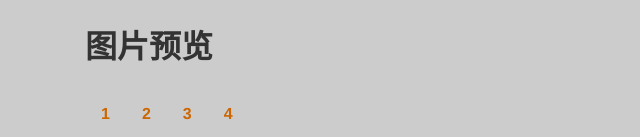
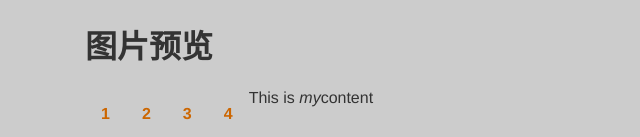
Before and after one commit to Myh4ck1ife/hit_and_run, a plain HTML site: page js_demo.html in a window 1280 px wide. Shown: the top 137 px of the page, without its empty margins (43-683 px from the left). Drawn offline with Linux system fonts and the light colour scheme.

Commit message:
更新一下代码

```diff
--- a/js_demo.html
+++ b/js_demo.html
@@ -24,6 +24,9 @@
 		</a>
 	</li>
 </ul>
+<div id="testdiv">
+	<p>This is <em>my</em>content</p>
+</div>
 <img id="placeholder" src="1.png">
 <p id="description">Choose an image</p>
 <script type="text/javascript" src="demo.js"></script>
```
